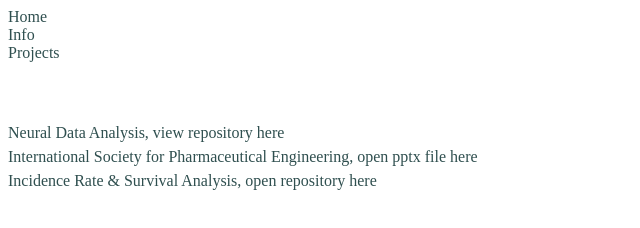
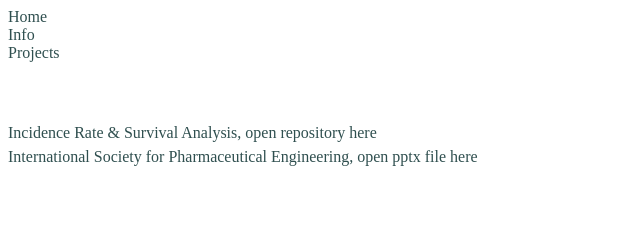
Before and after one commit to Kholoud-i/Kholoud-i.github.io, a plain HTML site: page projects.html in a window 1280 px wide. Shown: the whole page, without its empty margins (0-640 px from the left). Drawn offline with Linux system fonts and the light colour scheme.

Commit message:
Update projects.html

```diff
--- a/projects.html
+++ b/projects.html
@@ -28,9 +28,8 @@
     </nav>
    </header>
         <div id="Projects">
-            <p>Neural Data Analysis, view repository <a href="https://github.com/Kholoud-i/Neural-Data-Analysis">here</a></p>
+            <p>Incidence Rate & Survival Analysis, open repository <a href="https://github.com/Kholoud-i/Incidence-Rate-Survival">here</a></p>
             <p>International Society for Pharmaceutical Engineering, open pptx file <a href="media/ISPE 2021 Hackathon Solution.pptx">here</a></p>
-            <p>Incidence Rate & Survival Analysis, open repository <a href="https://github.com/Kholoud-i/Incidence-Rate-Survival">here</a></p>
         </div>
 </body>
 </html>
```
